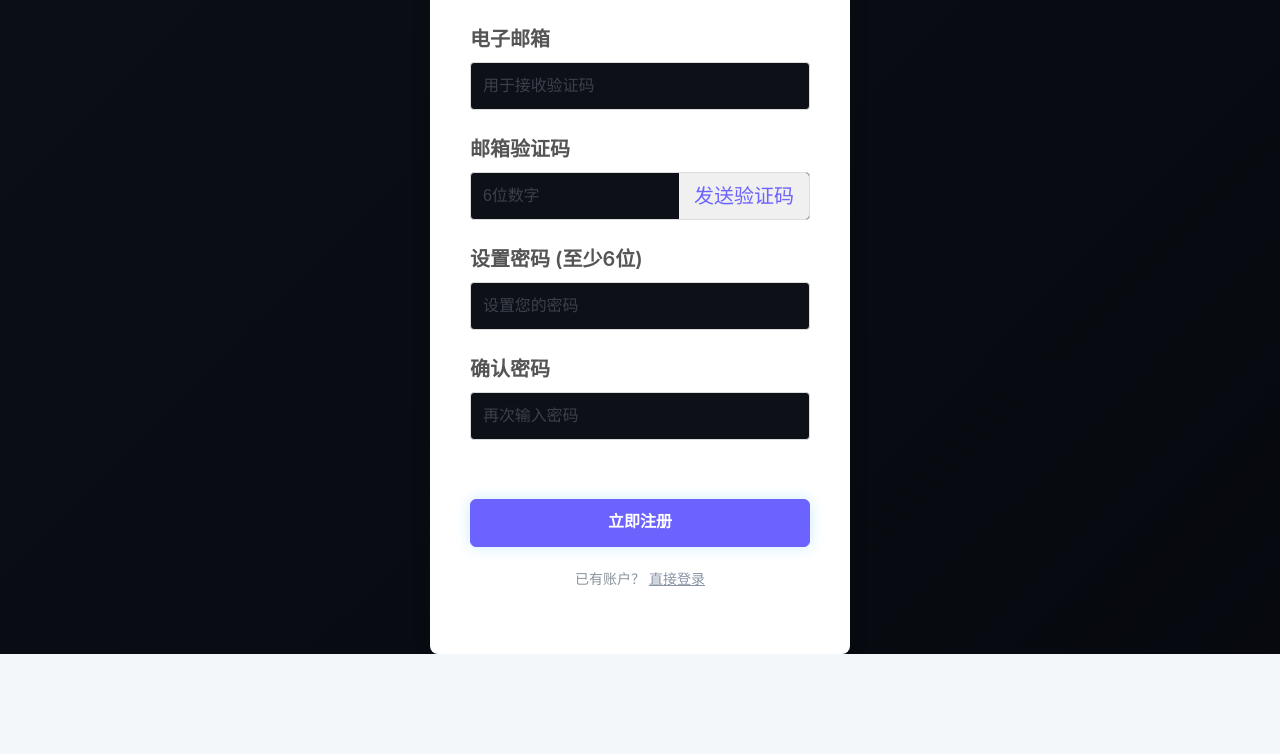
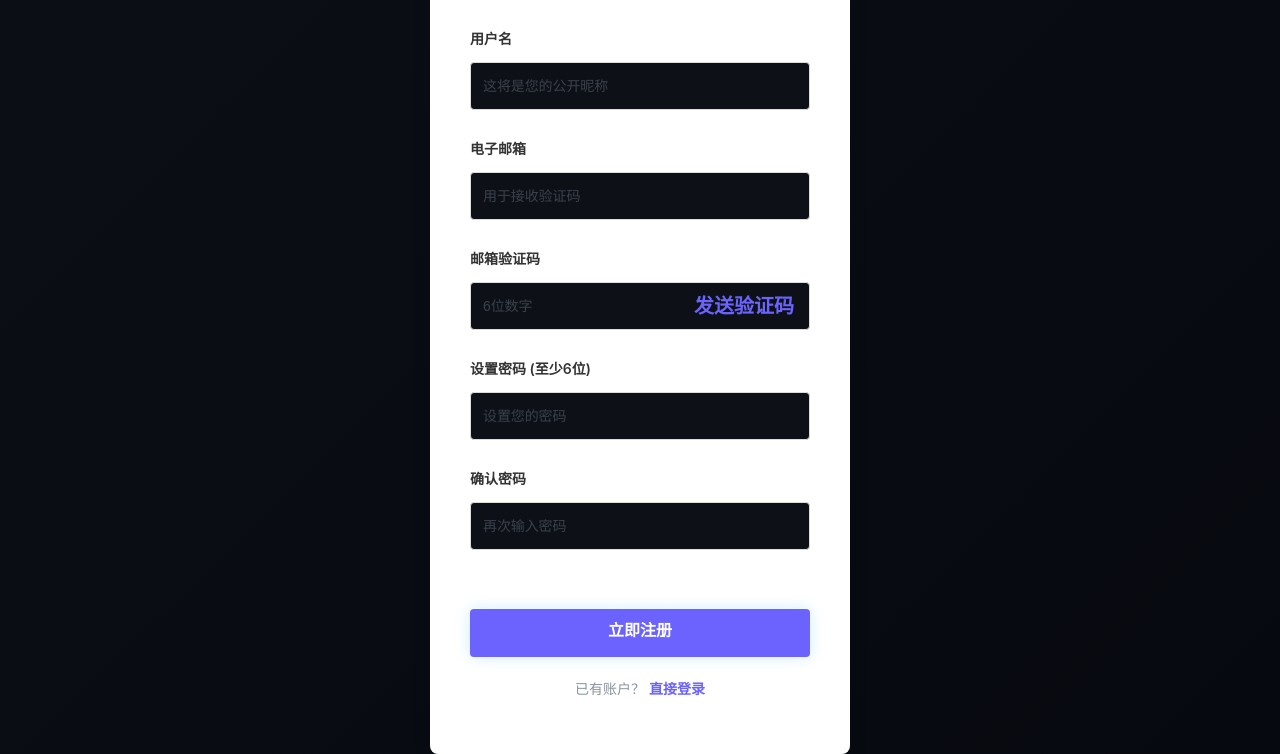
Before and after one commit to silenceyuana/TribitHub-offical, a website: page public/register.html in a window 1280 px wide. Shown: the part 148-902 px from the top of the page. Before the commit the page ends 802 px from the top, so only its background shows below. Drawn offline with Linux system fonts and the light colour scheme.

Commit message:
用户美化

```diff
--- a/public/register.html
+++ b/public/register.html
@@ -6,18 +6,109 @@
     <title>创建账户 - TribitHub</title>
     <link rel="stylesheet" href="dist/css/style.css">
     <style>
-        body { display: flex; align-items: center; justify-content: center; min-height: 100vh; background-color: #f4f7f9; }
-        .register-container { max-width: 420px; width: 100%; padding: 40px; background-color: #ffffff; border-radius: 8px; box-shadow: 0 4px 20px rgba(0,0,0,0.1); }
-        .register-title { text-align: center; margin-bottom: 30px; font-size: 28px; color: #333; }
-        .field-label { display: block; margin-bottom: 8px; font-weight: 600; color: #555; }
-        .input-group { position: relative; }
-        .input { width: 100%; padding: 12px; border: 1px solid #ddd; border-radius: 4px; }
-        .input:focus { border-color: #6c63ff; outline: none; }
-        #sendCodeBtn { position: absolute; right: 1px; top: 1px; bottom: 1px; border: none; background-color: #f0f0f0; padding: 0 15px; border-radius: 0 4px 4px 0; cursor: pointer; color: #6c63ff; }
-        #sendCodeBtn:disabled { cursor: not-allowed; color: #999; }
-        .status-message { text-align: center; margin: 15px 0; font-size: 14px; min-height: 20px; line-height: 1.4; color: #e74c3c; }
-        .cf-turnstile { margin: 20px 0; }
-        .button-primary { background-color: #6c63ff; border-color: #6c63ff; color: white; width: 100%; padding: 14px; font-size: 16px; }
+        /* 复用您之前截图中的现代风格样式 */
+        body {
+            display: flex;
+            align-items: center;
+            justify-content: center;
+            min-height: 100vh;
+            background-color: #f4f7f9;
+            font-family: -apple-system, BlinkMacSystemFont, "Segoe UI", Roboto, Helvetica, Arial, sans-serif, "Apple Color Emoji", "Segoe UI Emoji";
+        }
+        .register-container {
+            max-width: 420px;
+            width: 100%;
+            padding: 40px;
+            background-color: #ffffff;
+            border-radius: 8px;
+            box-shadow: 0 4px 20px rgba(0,0,0,0.1);
+        }
+        .register-title {
+            text-align: center;
+            margin-bottom: 30px;
+            font-size: 28px;
+            font-weight: 700;
+            color: #111;
+        }
+        .field {
+            margin-bottom: 20px;
+        }
+        .field-label {
+            display: block;
+            margin-bottom: 8px;
+            font-weight: 600;
+            color: #333;
+            font-size: 14px;
+        }
+        .input-group {
+            position: relative;
+        }
+        .input {
+            width: 100%;
+            padding: 12px;
+            border: 1px solid #ddd;
+            border-radius: 4px;
+            box-sizing: border-box; /* 确保 padding 不会撑大宽度 */
+            font-size: 14px;
+        }
+        .input:focus {
+            border-color: #6c63ff;
+            outline: none;
+            box-shadow: 0 0 0 2px rgba(108, 99, 255, 0.2);
+        }
+        #sendCodeBtn {
+            position: absolute;
+            right: 1px;
+            top: 1px;
+            bottom: 1px;
+            border: none;
+            background-color: transparent;
+            padding: 0 15px;
+            border-radius: 0 4px 4px 0;
+            cursor: pointer;
+            color: #6c63ff;
+            font-weight: 600;
+        }
+        #sendCodeBtn:disabled {
+            cursor: not-allowed;
+            color: #999;
+        }
+        .status-message {
+            text-align: center;
+            margin: 15px 0;
+            font-size: 14px;
+            min-height: 20px;
+            line-height: 1.4;
+            color: #e74c3c;
+        }
+        .cf-turnstile {
+            margin: 20px 0;
+        }
+        .button-primary {
+            background-color: #6c63ff;
+            border: none;
+            color: white;
+            width: 100%;
+            padding: 14px;
+            font-size: 16px;
+            font-weight: 600;
+            border-radius: 4px;
+            cursor: pointer;
+            transition: background-color 0.2s;
+        }
+        .button-primary:hover {
+            background-color: #5750d6;
+        }
+        .login-link {
+            text-align: center;
+            margin-top: 20px;
+            font-size: 14px;
+        }
+        .login-link a {
+            color: #6c63ff;
+            text-decoration: none;
+            font-weight: 600;
+        }
     </style>
     <script src="https://challenges.cloudflare.com/turnstile/v2/api.js" async defer></script>
 </head>
@@ -26,9 +117,15 @@
         <h1 class="register-title">创建账户</h1>
         <form id="registerForm">
             <div class="field">
+                <label class="field-label" for="username">用户名</label>
+                <input id="username" class="input" type="text" name="username" placeholder="这将是您的公开昵称" required>
+            </div>
+
+            <div class="field">
                 <label class="field-label" for="email">电子邮箱</label>
                 <input id="email" class="input" type="email" name="email" placeholder="用于接收验证码" required>
             </div>
+
             <div class="field">
                 <label class="field-label" for="code">邮箱验证码</label>
                 <div class="input-group">
@@ -36,16 +133,18 @@
                     <button type="button" id="sendCodeBtn">发送验证码</button>
                 </div>
             </div>
+
             <div class="field">
                 <label class="field-label" for="password">设置密码 (至少6位)</label>
                 <input id="password" class="input" type="password" name="password" placeholder="设置您的密码" required minlength="6">
             </div>
+
             <div class="field">
                 <label class="field-label" for="confirmPassword">确认密码</label>
                 <input id="confirmPassword" class="input" type="password" name="confirmPassword" placeholder="再次输入密码" required>
             </div>
 
-            <div class="cf-turnstile" data-sitekey="0x4AAAAAAB2uPC06kic3J2j3" data-theme="light"></div>
+            <div class="cf-turnstile" data-sitekey="YOUR_CLOUDFLARE_SITE_KEY" data-theme="light"></div>
 
             <div id="statusMessage" class="status-message"></div>
 
@@ -53,12 +152,17 @@
                 <button class="button button-primary" type="submit">立即注册</button>
             </div>
         </form>
-        <p style="text-align: center; margin-top: 20px; font-size: 14px;">
+        <p class="login-link">
             已有账户？ <a href="/login-user.html">直接登录</a>
         </p>
     </div>
 
     <script>
+        // =======================================================
+        // register.html - 最终、完整、未经省略的客户端脚本
+        // 实现了包含用户名的两步式注册流程
+        // =======================================================
+
         const form = document.getElementById('registerForm');
         const sendCodeBtn = document.getElementById('sendCodeBtn');
         const statusMessage = document.getElementById('statusMessage');
@@ -72,14 +176,17 @@
                 statusMessage.textContent = '请输入您的邮箱地址。';
                 return;
             }
+            if (!/^[^\s@]+@[^\s@]+\.[^\s@]+$/.test(email)) {
+                statusMessage.textContent = '请输入有效的邮箱格式。';
+                return;
+            }
             if (!turnstileToken) {
-                statusMessage.textContent = '人机验证失败，请刷新重试。';
+                statusMessage.textContent = '人机验证未完成，请稍候。';
                 return;
             }
 
-            // 禁用按钮并开始倒计时
             sendCodeBtn.disabled = true;
-            statusMessage.textContent = '正在发送...';
+            statusMessage.textContent = '正在发送验证码...';
 
             try {
                 const response = await fetch('/api/send-code', {
@@ -88,11 +195,11 @@
                     body: JSON.stringify({ email, 'cf-turnstile-response': turnstileToken }),
                 });
                 const result = await response.json();
-                if (!response.ok) throw new Error(result.error || '发送失败');
+                if (!response.ok) throw new Error(result.error || '发送失败，请重试');
 
                 statusMessage.textContent = result.message;
+                statusMessage.style.color = '#2ecc71'; // 成功消息用绿色
 
-                // 开始60秒倒计时
                 let countdown = 60;
                 sendCodeBtn.textContent = `${countdown}s`;
                 const interval = setInterval(() => {
@@ -107,6 +214,7 @@
 
             } catch (error) {
                 statusMessage.textContent = error.message;
+                statusMessage.style.color = '#e74c3c'; // 错误消息用红色
                 sendCodeBtn.disabled = false;
             }
         });
@@ -115,6 +223,7 @@
         form.addEventListener('submit', async (event) => {
             event.preventDefault();
             const formData = new FormData(form);
+            const username = formData.get('username');
             const email = formData.get('email');
             const code = formData.get('code');
             const password = formData.get('password');
@@ -127,22 +236,23 @@
             }
 
             statusMessage.textContent = '正在注册...';
+            statusMessage.style.color = '#333';
 
             try {
                 const response = await fetch('/api/register', {
                     method: 'POST',
                     headers: { 'Content-Type': 'application/json' },
-                    body: JSON.stringify({ email, code, password, 'cf-turnstile-response': turnstileToken }),
+                    body: JSON.stringify({ username, email, code, password, 'cf-turnstile-response': turnstileToken }),
                 });
                 const result = await response.json();
                 if (!response.ok) throw new Error(result.error || '注册失败');
 
-                // 注册成功
-                alert(result.message); // 弹窗提示成功
-                window.location.href = '/login-user.html'; // 跳转到登录页
+                alert(result.message);
+                window.location.href = '/login-user.html';
 
             } catch (error) {
                 statusMessage.textContent = error.message;
+                statusMessage.style.color = '#e74c3c';
             }
         });
     </script>
```
Also changed, not shown: public/index.html (+6 -13 lines), server.js (+13 -18 lines), public/dist/css/style.css, public/dist/js/auth-ui.js (added).
